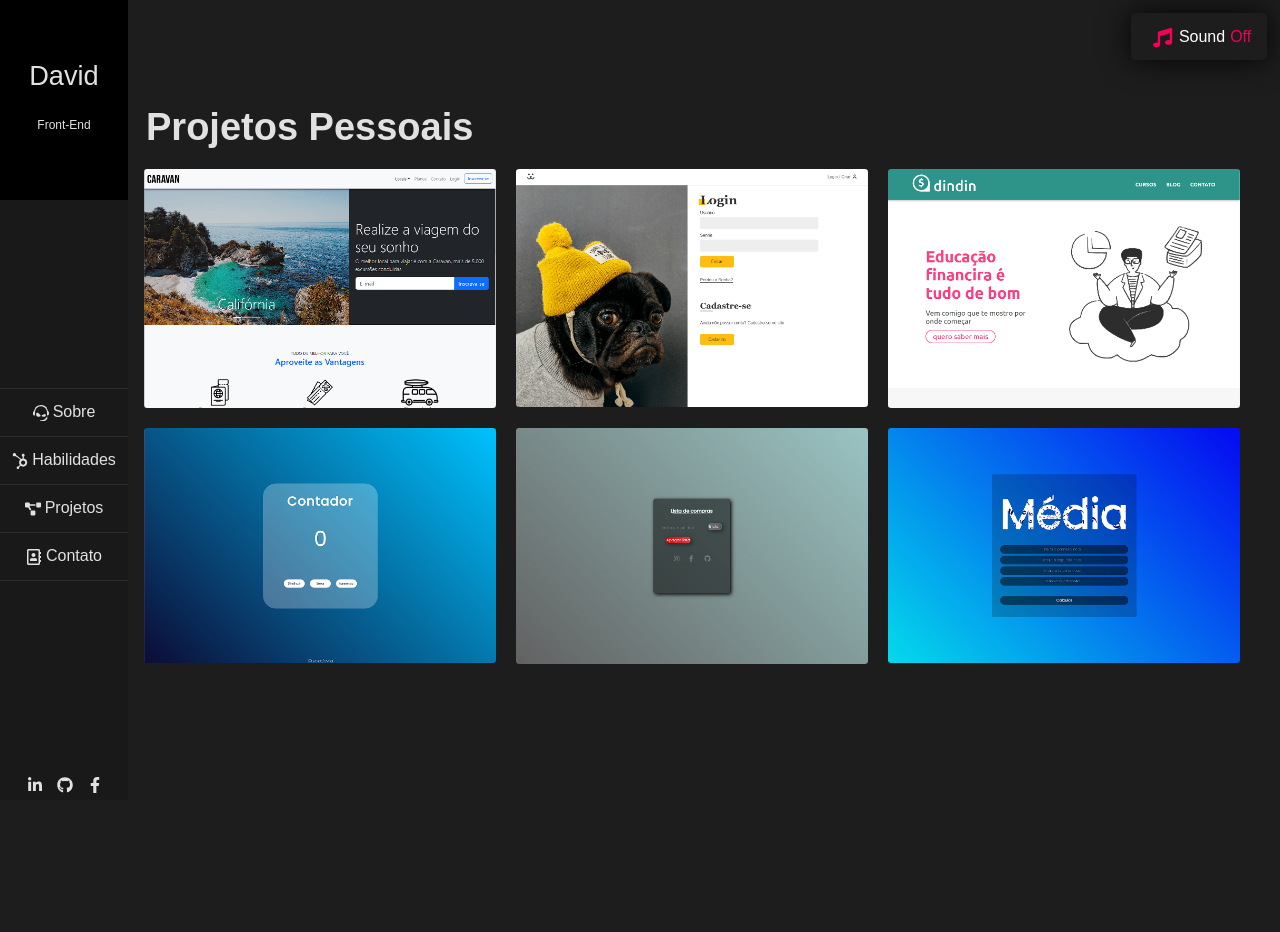
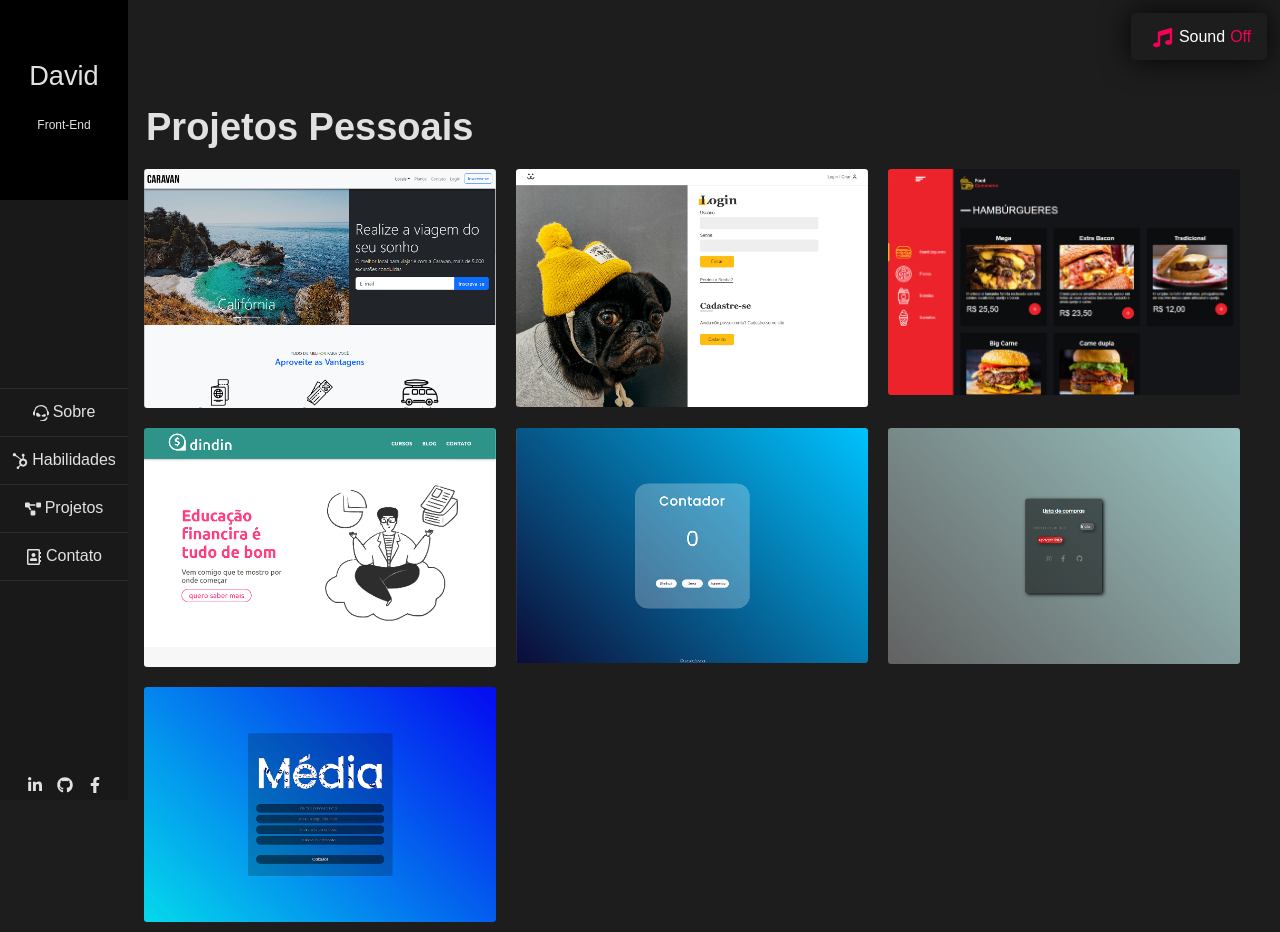
Before and after one commit to Leoodaviid/portfolio-david, a React (Create React App) app: page /projetos in a window 1280 px wide. Before the commit the page ends 800 px from the top, so only its background shows below. Built offline with nearby package versions, Linux system fonts and the light colour scheme.

Commit message:
incluindo novo projeto parrilla-food-commerce

```diff
--- a/src/components/SectionProjetos/SectionProjetos.tsx
+++ b/src/components/SectionProjetos/SectionProjetos.tsx
@@ -3,6 +3,7 @@ import { ProjetosStyle } from "./styled";
 import Caravan from "../../assets/images/caravan.png";
 import Dogs from "../../assets/images/dogs.png";
 import Dindin from "../../assets/images/dindin.png";
+import LaParrilla from "../../assets/images/Parrilla-food-commerce.png";
 import Contador from "../../assets/images/contador.png";
 import Compras from "../../assets/images/lista-compras.png";
 import Media from "../../assets/images/media.png";
@@ -66,6 +67,39 @@ const SectionProjetos = () => {
                         <a
                           className="link"
                           href="https://github.com/Leoodaviid/dog"
+                          target="_blank"
+                          rel="noreferrer"
+                        >
+                          <i className="icon-link">
+                            <FaLink />
+                          </i>
+                        </a>
+                      </div>
+                    </div>
+                  </div>
+                </div>
+              </div>
+              <div className="col-sm-6 col-md-4 col-lg-4 col-xl-4 mix development">
+                <div className="portfolio-item">
+                  <div className="shot-item">
+                    <img
+                      src={LaParrilla}
+                      alt="Interface LaParrilla-food-commerce"
+                    />
+                    <div className="overlay">
+                      <div className="icons">
+                        <a
+                          className="lightbox preview"
+                          href=" https://github.com/Leoodaviid/laparrilla"
+                          target="_blank"
+                        >
+                          <i className="icon-eye">
+                            <FaEye />
+                          </i>
+                        </a>
+                        <a
+                          className="link"
+                          href="https://github.com/Leoodaviid/laparrilla"
                           target="_blank"
                           rel="noreferrer"
                         >
```
